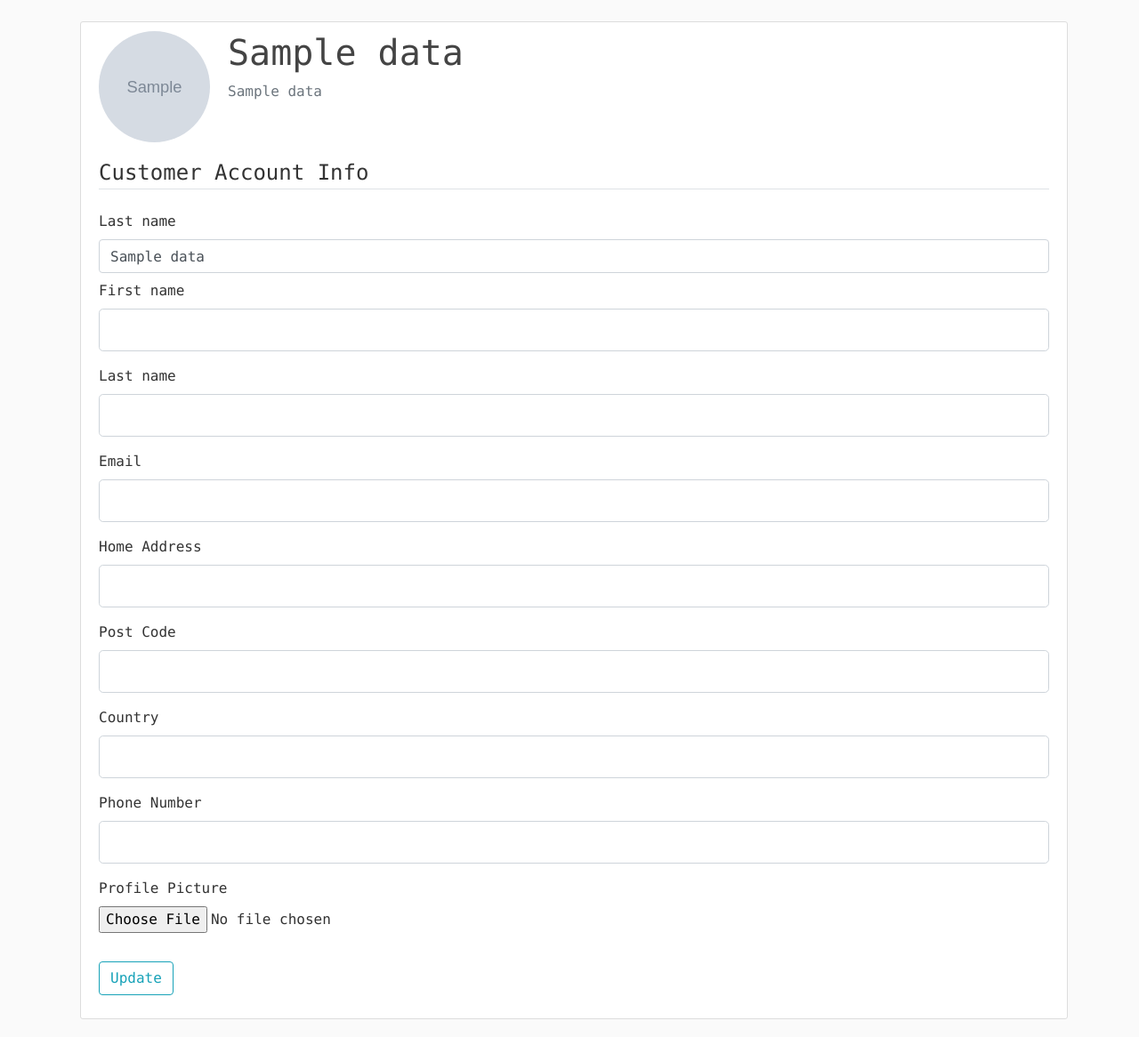
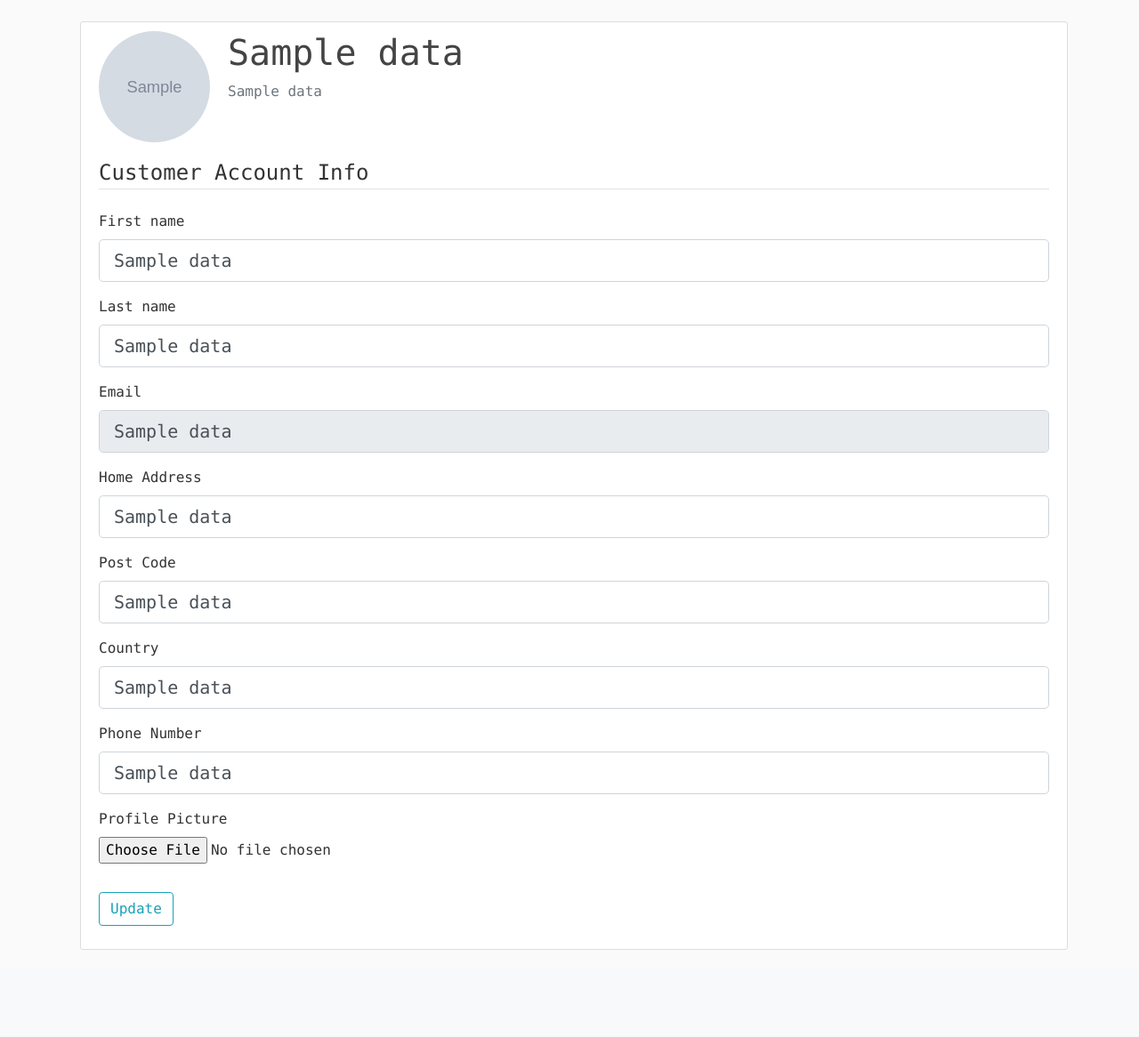
Before and after one commit to jol95/D0018E_group30_lab, a Flask app: template templates/customerMypage.html in a window 1280 px wide. Shown: the part 56-1222 px from the top of the page at 89% size. After the commit the page ends 1124 px from the top, so only its background shows below. Run offline with Flask 2, Linux system fonts and the light colour scheme; tables that the repository leaves empty hold one stand-in row (values such as "Sample post"); the template is opened without the code that fills it: values that come from a table or form of the project are taken from there, most other values are stand-ins (such as "Sample title", 1, 10 or a date in 2020); grey boxes marked "Sample" are stand-in pictures; some libraries are stand-ins or nearby versions.

Commit message:
Update customerMypage.html

```diff
--- a/templates/customerMypage.html
+++ b/templates/customerMypage.html
@@ -9,29 +9,21 @@
         </div>
       </div>
         <form method="POST" action="" enctype="multipart/form-data">
-
+            {{ form.hidden_tag() }}
             <fieldset class="form-group">
                 <legend class="border-bottom mb-4">Customer Account Info</legend>
-
-
-                <div class="itemrows">
-                {{ form.last_name.label }}
-                {{ form.last_name(class='form-control mb-2 mr-sm-2',
-                placeholder=data.2, value=data.2)}}
-                </div>
-
                 <div class="form-group">
                     {{ form.first_name.label(class="form-control-label") }}
 
                     {% if form.first_name.errors %}
-                        {{ form.first_name(class="form-control", placeholder="data.1", value=data.1) }}
+                        {{ form.first_name(class="form-control form-control-lg is-invalid", placeholder=data.1, value=data.1) }}
                         <div class="invalid-feedback">
                             {% for error in form.first_name.errors %}
                                 <span>{{ error }}</span>
                             {% endfor %}
                         </div>
                     {% else %}
-                        {{ form.first_name(class="form-control form-control-lg") }}
+                        {{ form.first_name(class="form-control form-control-lg", placeholder=data.1, value=data.1) }}
                     {% endif %}
                 </div>
                 <div class="form-group">
@@ -44,7 +36,7 @@
                             {% endfor %}
                         </div>
                     {% else %}
-                        {{ form.last_name(class="form-control form-control-lg") }}
+                        {{ form.last_name(class="form-control form-control-lg", placeholder=data.2, value=data.2) }}
                     {% endif %}
                 </div>
                 <div class="form-group">
@@ -58,7 +50,7 @@
                             {% endfor %}
                         </div>
                     {% else %}
-                        {{ form.email(class="form-control form-control-lg") }}
+                        {{ form.email(class="form-control form-control-lg", placeholder=data.3, value=data.3, readonly=true) }}
                     {% endif %}
                 </div>
                 <div class="form-group">
@@ -72,7 +64,7 @@
                             {% endfor %}
                         </div>
                     {% else %}
-                        {{ form.home_address(class="form-control form-control-lg") }}
+                        {{ form.home_address(class="form-control form-control-lg", placeholder=data.5, value=data.5) }}
                     {% endif %}
                 </div>
                 <div class="form-group">
@@ -86,7 +78,7 @@
                             {% endfor %}
                         </div>
                     {% else %}
-                        {{ form.post_code(class="form-control form-control-lg") }}
+                        {{ form.post_code(class="form-control form-control-lg", placeholder=data.6, value=data.6) }}
                     {% endif %}
                 </div>
                 <div class="form-group">
@@ -100,7 +92,7 @@
                             {% endfor %}
                         </div>
                     {% else %}
-                        {{ form.country(class="form-control form-control-lg") }}
+                        {{ form.country(class="form-control form-control-lg", placeholder=data.7, value=data.7) }}
                     {% endif %}
                 </div>
                 <div class="form-group">
@@ -114,7 +106,7 @@
                             {% endfor %}
                         </div>
                     {% else %}
-                        {{ form.phone_number(class="form-control form-control-lg") }}
+                        {{ form.phone_number(class="form-control form-control-lg", placeholder=data.8, value=data.8) }}
                     {% endif %}
                 </div>
                 <div class="form-group">
```
